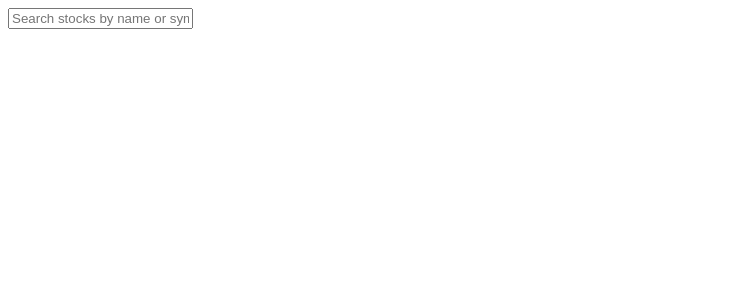
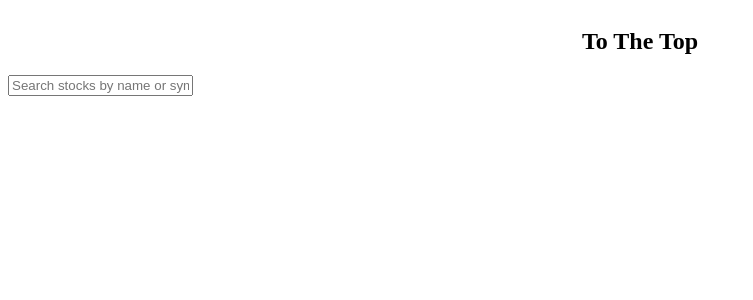
Before and after one commit to daisy-barajxx/CPSC391-ToTheTop_Project, a SvelteKit app: page / in a window 1280 px wide. Shown: the top 300 px of the page, without its empty margins (0-753 px from the left). Built offline with nearby package versions, Linux system fonts and the light colour scheme.

Commit message:
Add header

```diff
--- a/src/routes/+layout.svelte
+++ b/src/routes/+layout.svelte
@@ -8,4 +8,15 @@
     <link rel="icon" href={favicon} />
 </svelte:head>
 
+<nav>
+    <h1>To The Top</h1>
+</nav>
+
 {@render children?.()}
+
+<style>
+    nav {
+        display: flex;
+        justify-content: center;
+    }
+</style>
```
